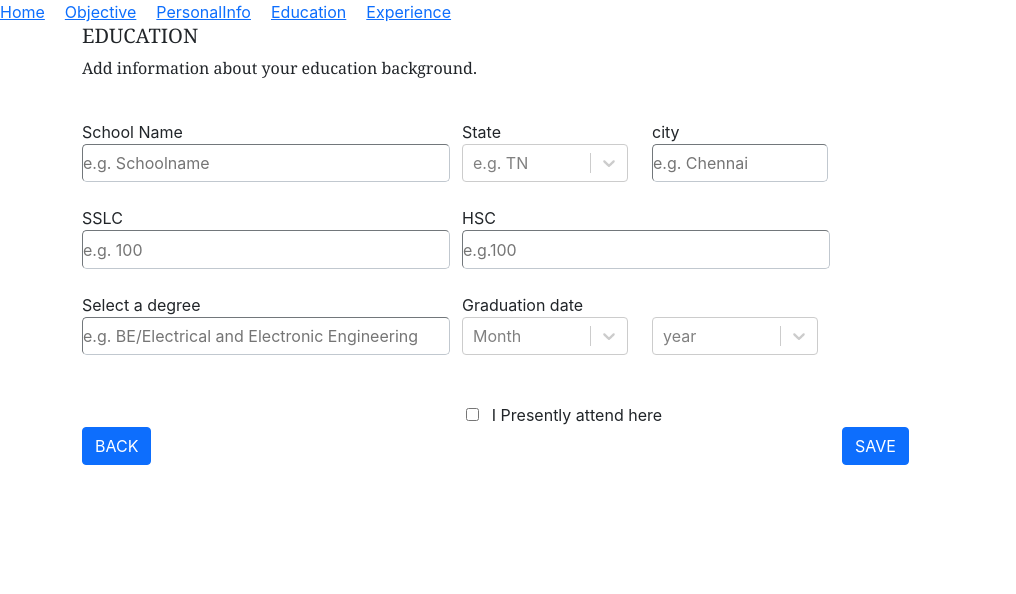
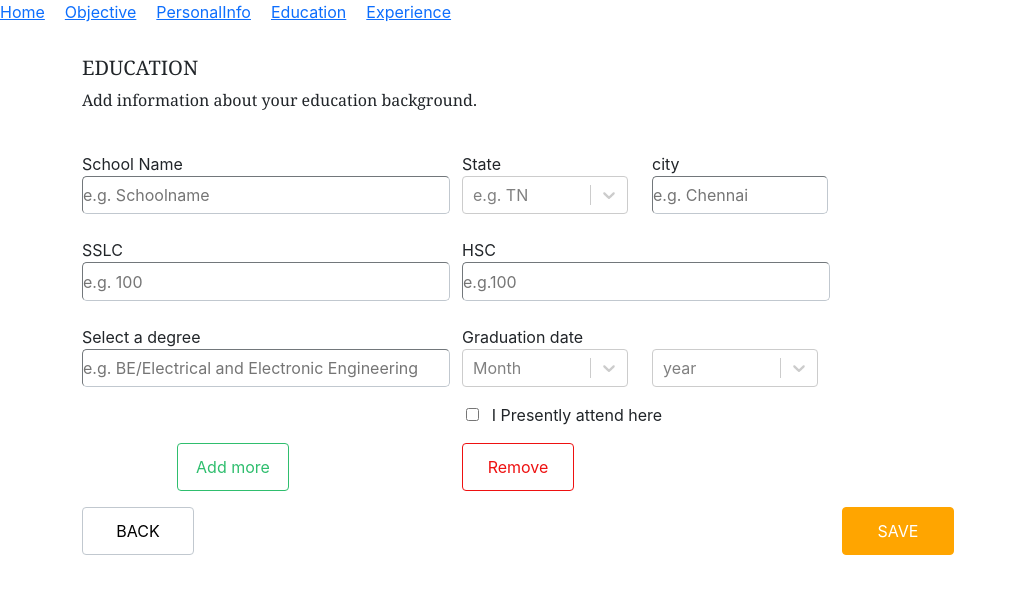
Before and after one commit to Purushothaman-M/ResumeGenerator, a React (Create React App) app: page /Education in a window 1280 px wide. Shown: the top 594 px of the page, without its empty margins (0-1016 px from the left). Built offline with nearby package versions, Linux system fonts and the light colour scheme.

Commit message:
new changes

```diff
--- a/src/Screen/Education/education.js
+++ b/src/Screen/Education/education.js
@@ -5,7 +5,7 @@ import { Button } from "react-bootstrap";
 // import "../../gowthamcss.css"
 
 export default function Education() {
-  const [data, setdata]=useState()
+
   const [select, setselect]=useState(false)
 
   const formik = useFormik ({
@@ -15,9 +15,11 @@ export default function Education() {
       state:"",
       sslc:"",
       hsc:"",
+      graduation:[{
       selectdegree:"",
       graduationmonth:"",
-      graduationyear:""
+      graduationyear:""}]
+
     },
     onSubmit: (values) =>{
       alert(JSON.stringify(values));
@@ -146,6 +148,32 @@ export default function Education() {
     { value:"1962",label:"1962" },
     { value:"1961",label:"1961" },
   ]
+  const [data, setdata]=useState()
+
+  const onAddDegree=()=>{
+     let length=formik.values.graduation.length
+     let index=length-1
+    let adding ={
+      selectdegree:"",
+      graduationmonth:"",
+      graduationyear:""
+    }
+    for(let i=index;i<length;i++)
+    {
+      formik.values.graduation.push(adding)
+
+    }
+    setdata(length)
+
+  }
+
+  const onRemoveDegree=()=>{
+    if(formik.values.graduation.length>1)
+    {
+    formik.values.graduation.pop()
+    }
+    setdata("hello")
+  }
 
 
   return(
@@ -199,7 +227,7 @@ export default function Education() {
           </div>
           </div>
 
-          <div className="formview">
+          {/* <div className="formview">
           <div className="row">
 
           <div className="col-md-4">
@@ -222,14 +250,59 @@ export default function Education() {
           </div>
 
             </div>
+            </div> */}
+
+            {
+              formik.values.graduation.map((item,i)=>{
+
+                return(
+                  <div className="formview">
+          <div className="row">
+
+          <div className="col-md-4">
+            <label>Select a degree</label><br/>
+            <input className="input" type="text" name={`graduation[${i}.selectdegree]`} placeholder="e.g. BE/Electrical and Electronic Engineering" value={formik.values.graduation[i].selectdegree} onChange={formik.handleChange}/>
+          </div>
+
+          <div className="col-md-2">
+            <label >Graduation date</label>
+            <Select placeholder="Month" isDisabled={select} options={options1}></Select>
+          </div>
+
+          <div className="col-md-2">
+
+            <Select className="year" placeholder="year" isDisabled={select} options={options2} ></Select>
+          </div>
+          <div className="check">
+            <input type="checkbox" checked={select} onChange={()=>{setselect(!select)}}/>
+            <label>I Presently attend here</label>
+          </div>
+
+            </div>
+            </div>
+                )
+
+              })
+
+            }
+
+             <div className="addbutton">
+            <div className="row">
+              <div className="col-md-2 offset-1">
+                <Button className="add" onClick={onAddDegree}>Add more</Button>
+              </div>
+              <div className="col-md-2 offset-1">
+                <Button className="remove" onClick={onRemoveDegree}>Remove</Button>
+              </div>
+            </div>
             </div>
 
             <div className="row justify-content-between">
               <div className="col-md-4 ">
-                <Button>BACK</Button>
+                <Button className="back">BACK</Button>
                 </div>
                 <div className="col-md-4">
-                <Button type="submit">SAVE</Button>
+                <Button className="save" type="submit">SAVE</Button>
               </div>
             </div>
 
--- a/src/index.scss
+++ b/src/index.scss
@@ -130,6 +130,9 @@
 
   .education {
       display: flex;
+      .head {
+          margin: 2em 0 0 0;
+      }
       .formview {
         margin: 1.5em 0 0 0;
      }
@@ -154,10 +157,41 @@
         margin: 1.5em 0 0 0;
      }
      .check {
-        margin: 3em 0 0 24em;
+        margin: 1em 0 0 24em;
      }
      .check label {
         margin: 0 0 0 0.8em;
      }
+     .addbutton {
+         margin: 1em 0 1em 0;
+     }
+     .add {
+         background-color: #fff;
+         height: 3em;
+         width: 7em;
+         color: #2FBE6E;
+         border-color: #2FBE6E;
+     }
+     .remove {
+        background-color: #fff;
+        height: 3em;
+        width: 7em;
+        color: #ee1111;
+        border-color: #ee1111;
+    }
+    .back {
+        background-color: #fff;
+        height: 3em;
+        width: 7em;
+        color: #000;
+        border-color: rgb(193, 200, 207);
+    }
+    .save {
+        background-color: orange;
+        height: 3em;
+        width: 7em;
+        color: #fff;
+        border-color: orange;
+    }
 
   }
```
